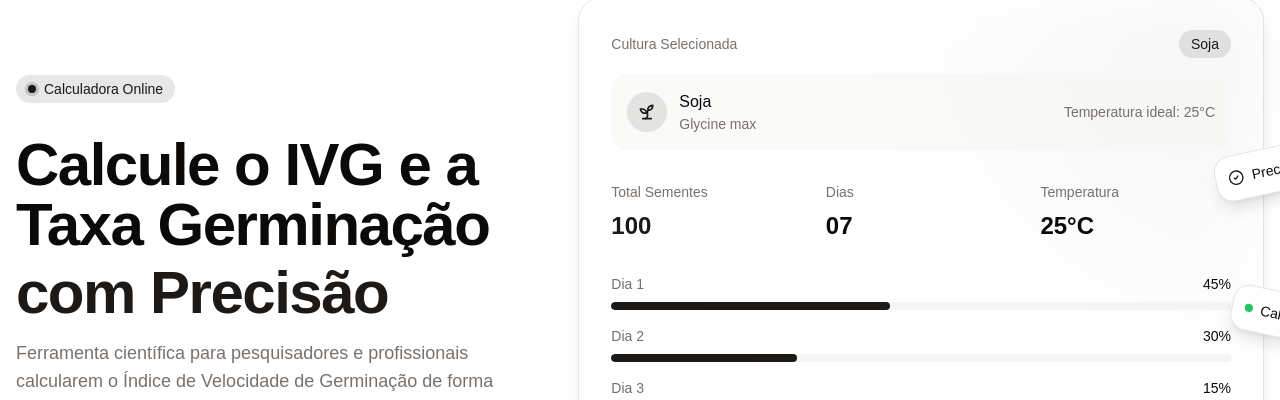
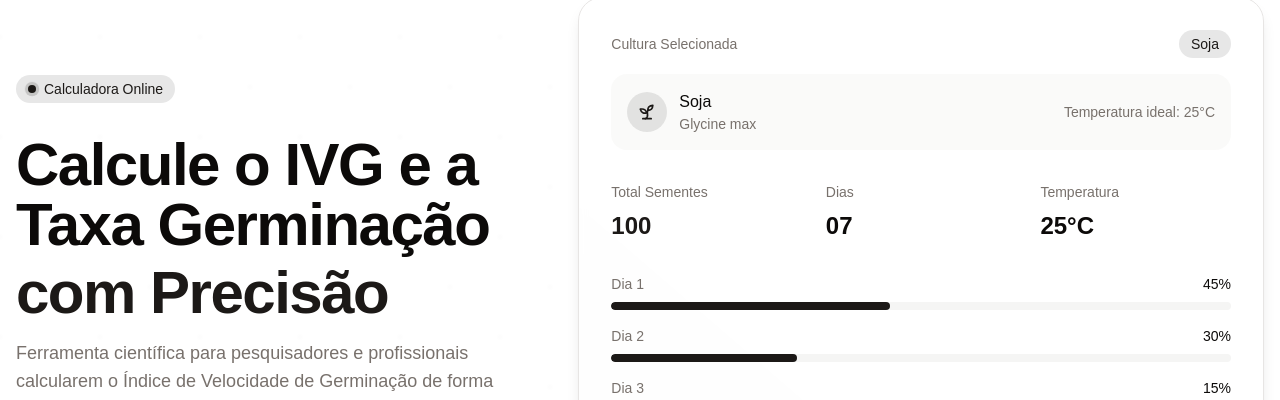
Before and after one commit to Ryann2002/calculadora-ivg, a Next.js app: page / in a window 1280 px wide. Shown: the part 163-563 px from the top of the page. Built offline with nearby package versions, Linux system fonts and the light colour scheme.

Commit message:
removed floating badges in all screens

```diff
--- a/src/app/page.tsx
+++ b/src/app/page.tsx
@@ -14,7 +14,12 @@ import {
   ArrowUpRight,
   CheckCircle2,
 } from "lucide-react";
-import { Accordion, AccordionContent, AccordionItem, AccordionTrigger } from "@/components/ui/accordion";
+import {
+  Accordion,
+  AccordionContent,
+  AccordionItem,
+  AccordionTrigger,
+} from "@/components/ui/accordion";
 
 export default function Home() {
   const [isLoading, setIsLoading] = React.useState(false);
@@ -23,19 +28,19 @@ export default function Home() {
     // eslint-disable-next-line @typescript-eslint/no-explicit-any
     const smoothScroll = (e: any) => {
       e.preventDefault();
-      const href = e.currentTarget.getAttribute('href');
+      const href = e.currentTarget.getAttribute("href");
       document.querySelector(href)?.scrollIntoView({
-        behavior: 'smooth',
+        behavior: "smooth",
       });
     };
 
-    document.querySelectorAll('a[href^="#"]').forEach(anchor => {
-      anchor.addEventListener('click', smoothScroll);
+    document.querySelectorAll('a[href^="#"]').forEach((anchor) => {
+      anchor.addEventListener("click", smoothScroll);
     });
 
     return () => {
-      document.querySelectorAll('a[href^="#"]').forEach(anchor => {
-        anchor.removeEventListener('click', smoothScroll);
+      document.querySelectorAll('a[href^="#"]').forEach((anchor) => {
+        anchor.removeEventListener("click", smoothScroll);
       });
     };
   }, []);
@@ -344,45 +349,7 @@ export default function Home() {
                         </div>
                       </div>
                     </motion.div>
-
-                    {/* Floating Badges com animação */}
-                    <motion.div
-                      className="absolute -right-3 top-1/3 transform translate-x-1/2 rotate-12 md:block hidden"
-                      initial={{ scale: 0 }}
-                      animate={{ scale: 1 }}
-                      transition={{ duration: 0.5, delay: 1 }}
-                    >
-                      {/* Resto do conteúdo dos badges permanece o mesmo */}
-                      <div className="absolute -left-3 bottom-1/3 transform -translate-x-1/2 -rotate-12">
-                        <div className="bg-background rounded-2xl shadow-lg p-3 border">
-                          <div className="flex items-center gap-2">
-                            <CheckCircle2 className="w-4 h-4 text-primary" />
-                            <span className="text-sm font-medium">Preciso</span>
                   </div>
-                        </div>
-                      </div>
-                    </motion.div>
-
-                    <motion.div
-                      className="absolute -right-3 top-2/4 transform translate-x-1/2 md:block hidden"
-                      initial={{ scale: 0 }}
-                      animate={{ scale: 1 }}
-                      transition={{ duration: 0.5, delay: 1 }}
-                    >
-                      <div className="absolute -right-3 top-1/3 transform translate-x-1/2 rotate-12">
-                        <div className="bg-background rounded-2xl shadow-lg p-3 border flex items-center gap-2">
-                          <div className="w-2 h-2 rounded-full bg-green-500" />
-                          <span className="text-sm font-medium">
-                            Calculando
-                          </span>
-                        </div>
-                      </div>
-                    </motion.div>
-                    <div className="absolute -z-10 inset-0 bg-[radial-gradient(circle_at_top_right,_var(--tw-gradient-stops))] from-primary/5 via-transparent to-transparent rounded-3xl blur-2xl animate-pulse" />
-                  </div>
-
-                  {/* Decorative Elements com animação */}
-                  <div className="absolute -z-10 inset-0 bg-[radial-gradient(circle_at_top_right,_var(--tw-gradient-stops))] from-primary/5 via-transparent to-transparent rounded-3xl blur-2xl animate-pulse" />
                 </div>
               </motion.div>
             </div>
@@ -687,7 +654,8 @@ export default function Home() {
             <Accordion type="single" collapsible className="space-y-4">
               {[
                 {
-            question: "O que é o Índice de Velocidade de Germinação (IVG)?",
+                  question:
+                    "O que é o Índice de Velocidade de Germinação (IVG)?",
                   answer:
                     "O IVG é um índice que mede a velocidade de germinação das sementes. Ele é calculado somando-se o número de sementes germinadas em cada dia, dividido pelo respectivo dia da contagem. Quanto maior o valor do IVG, maior é a velocidade de germinação.",
                 },
@@ -702,7 +670,8 @@ export default function Home() {
                     "A taxa de germinação é calculada dividindo o número total de sementes germinadas pelo número total de sementes utilizadas no teste, multiplicado por 100. Exemplo: (Total de Sementes Germinadas ÷ Total de Sementes) × 100.",
                 },
                 {
-            question: "Por que devo selecionar a cultura antes do cálculo?",
+                  question:
+                    "Por que devo selecionar a cultura antes do cálculo?",
                   answer:
                     "A seleção da cultura é importante pois cada espécie tem suas particularidades quanto ao processo de germinação, incluindo temperatura ideal, período de avaliação e critérios específicos para considerar uma semente como germinada.",
                 },
@@ -724,7 +693,10 @@ export default function Home() {
                   viewport={{ once: true }}
                   transition={{ duration: 0.5, delay: index * 0.1 }}
                 >
-            <AccordionItem value={`item-${index}`} className="bg-background border rounded-xl overflow-hidden">
+                  <AccordionItem
+                    value={`item-${index}`}
+                    className="bg-background border rounded-xl overflow-hidden"
+                  >
                     <AccordionTrigger className="px-6 py-4 hover:no-underline group">
                       <div className="flex items-center gap-4 text-left">
                         <div className="w-6 h-6 rounded-full bg-primary/10 flex items-center justify-center flex-shrink-0">
```
Lines whose indentation alone changed are shown as unchanged.
